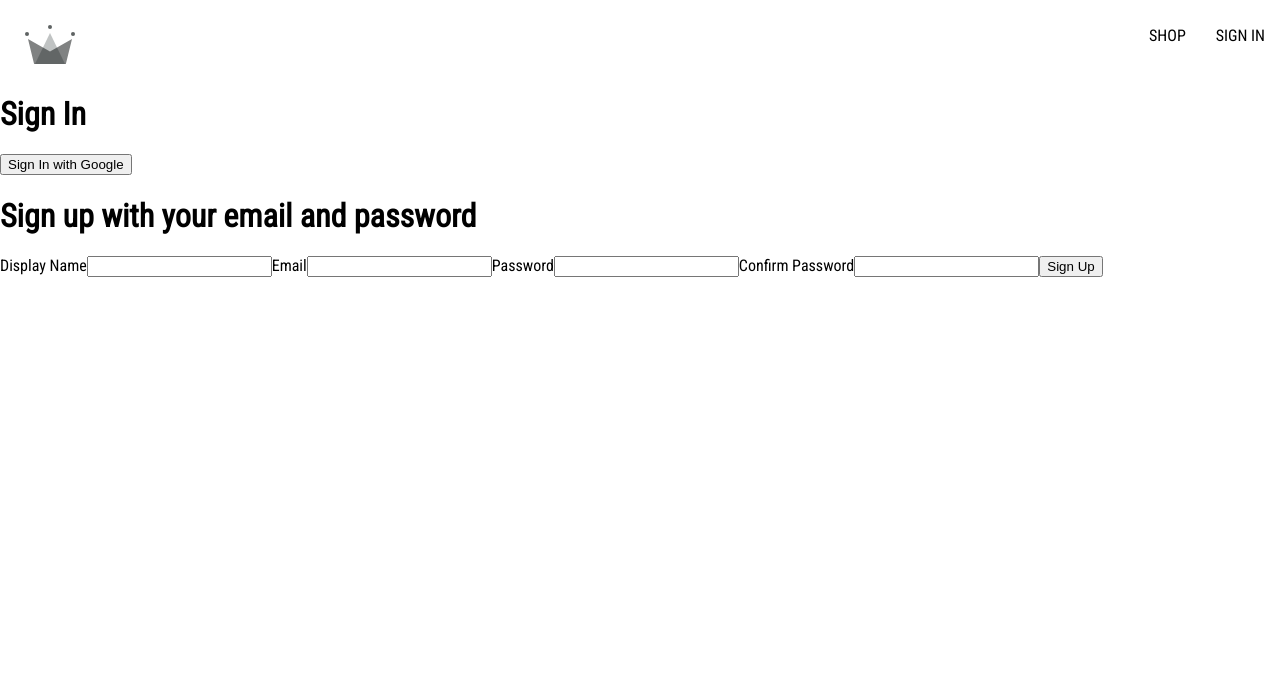
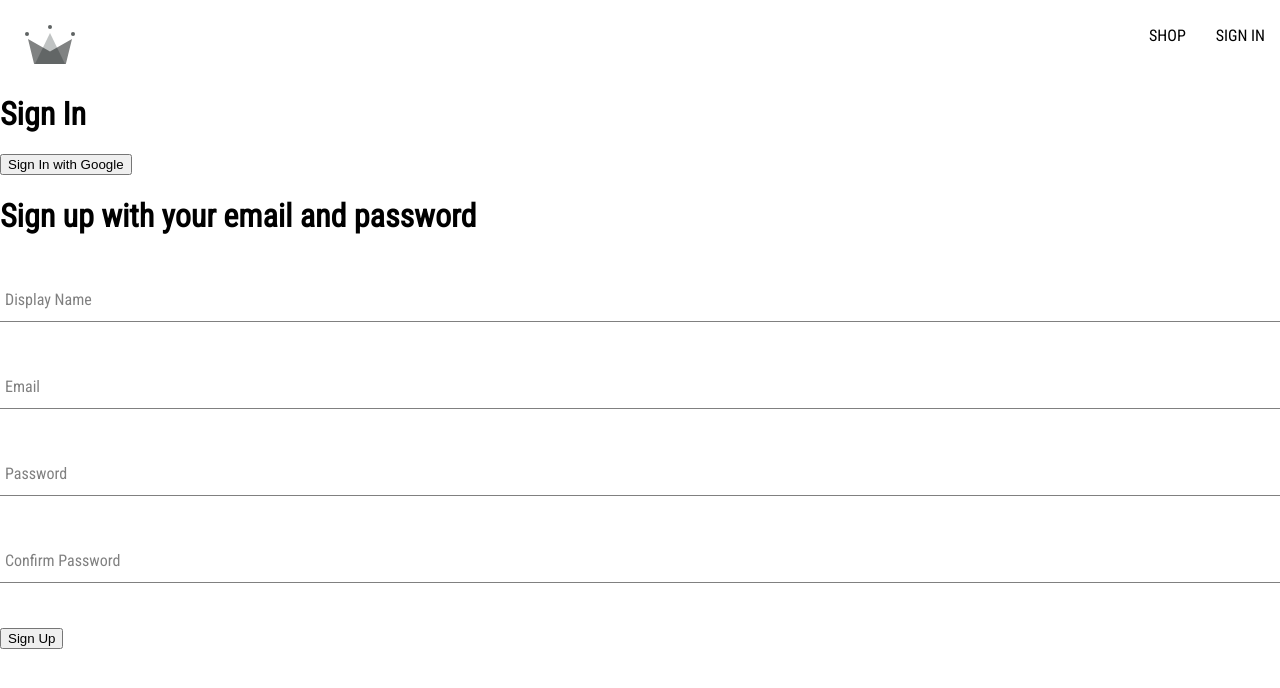
Before and after one commit to JoseAAntonio/crwn-shop, a React (Create React App) app: page /sign-in in a window 1280 px wide. Shown: the top 688 px of the page. Built offline with nearby package versions, Linux system fonts and the light colour scheme.

Commit message:
add FormInput generalizing our form input - good exemple of using props

```diff
--- /dev/null
+++ b/src/components/form-input/FormInput.jsx
@@ -0,0 +1,37 @@
+import "./FormInput.styles.scss";
+
+export const FormInput = ({ label, ...otherProps }) => {
+	return (
+		<div className="group">
+			<input className="form-input" {...otherProps} />
+			{label ? (
+				<label
+					className={`${
+						otherProps.value.length ? "shrink" : null
+					} form-input-label`}
+				>
+					{label}
+				</label>
+			) : null}
+		</div>
+	);
+};
+
+//Another way of receiving the data from the SignUpForm componente intead of spreading "...otherProps"
+
+// export const FormInput = ({ label, inputOptions }) => {
+// 	return (
+// 		<div className="group">
+// 			<input className="form-input" {inputOptions} />
+// 			{label ? (
+// 				<label
+// 					className={`${
+// 						inputOptions.value.length ? "shrink" : null
+// 					} form-input-label`}
+// 				>
+// 					{label}
+// 				</label>
+// 			) : null}
+// 		</div>
+// 	);
+// };
--- /dev/null
+++ b/src/components/form-input/FormInput.styles.scss
@@ -0,0 +1,54 @@
+$sub-color: grey;
+$main-color: black;
+
+@mixin shrinkLabel {
+	top: -14px;
+	font-size: 12px;
+	color: $main-color;
+}
+
+.group {
+	position: relative;
+	margin: 45px 0;
+
+	.form-input {
+		background: none;
+		background-color: white;
+		color: $sub-color;
+		font-size: 18px;
+		padding: 10px 10px 10px 5px;
+		display: block;
+		width: 100%;
+		border: none;
+		border-radius: 0;
+		border-bottom: 1px solid $sub-color;
+		margin: 25px 0;
+
+		&:focus {
+			outline: none;
+		}
+
+		&:focus ~ .form-input-label {
+			@include shrinkLabel();
+		}
+	}
+
+	input[type="password"] {
+		letter-spacing: 0.3em;
+	}
+
+	.form-input-label {
+		color: $sub-color;
+		font-size: 16px;
+		font-weight: normal;
+		position: absolute;
+		pointer-events: none;
+		left: 5px;
+		top: 10px;
+		transition: 300ms ease all;
+
+		&.shrink {
+			@include shrinkLabel();
+		}
+	}
+}
--- a/src/components/sign-up-form/SignUpForm.jsx
+++ b/src/components/sign-up-form/SignUpForm.jsx
@@ -1,4 +1,6 @@
 import { useState } from "react";
+
+import { FormInput } from "../form-input/FormInput";
 
 import {
 	createUserDocumentFromAuth,
@@ -57,17 +59,25 @@
 		<div>
 			<h1>Sign up with your email and password</h1>
 			<form onSubmit={handleSubmit}>
-				<label>Display Name</label>
-				<input
+				<FormInput
+					label="Display Name"
 					type="text"
 					required
 					onChange={handleChange}
 					name="displayName"
 					value={displayName}
+					// another way to pass this data to FormInput
+					// inputOptions={{
+					// 	type: "text",
+					// 	required: true,
+					// 	onChange: handleChange,
+					// 	name: "displayName",
+					// 	value: displayName,
+					// }}
 				/>
 
-				<label>Email</label>
-				<input
+				<FormInput
+					label="Email"
 					type="email"
 					required
 					onChange={handleChange}
@@ -75,8 +85,8 @@
 					value={email}
 				/>
 
-				<label>Password</label>
-				<input
+				<FormInput
+					label="Password"
 					type="password"
 					required
 					onChange={handleChange}
@@ -84,8 +94,8 @@
 					value={password}
 				/>
 
-				<label>Confirm Password</label>
-				<input
+				<FormInput
+					label="Confirm Password"
 					type="password"
 					required
 					onChange={handleChange}
```
